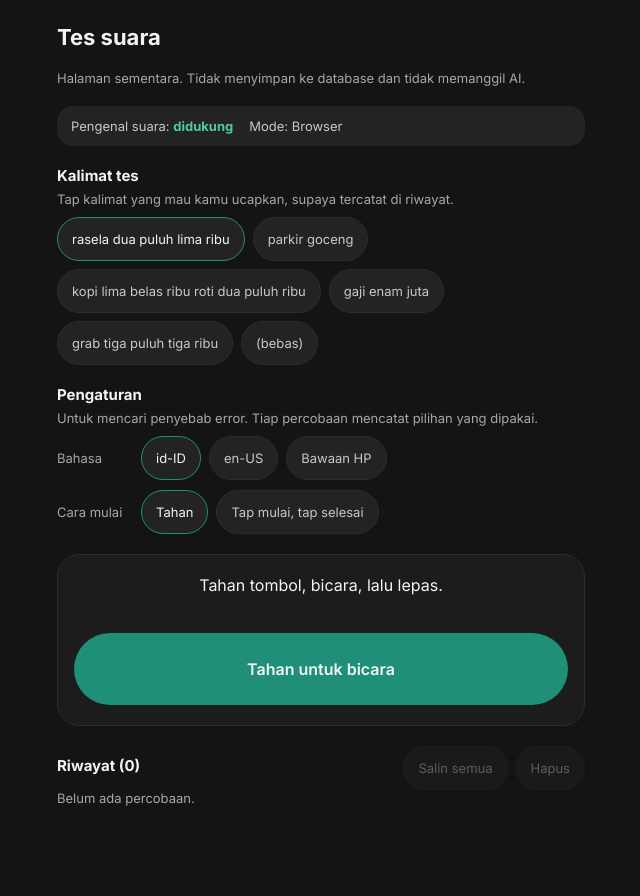
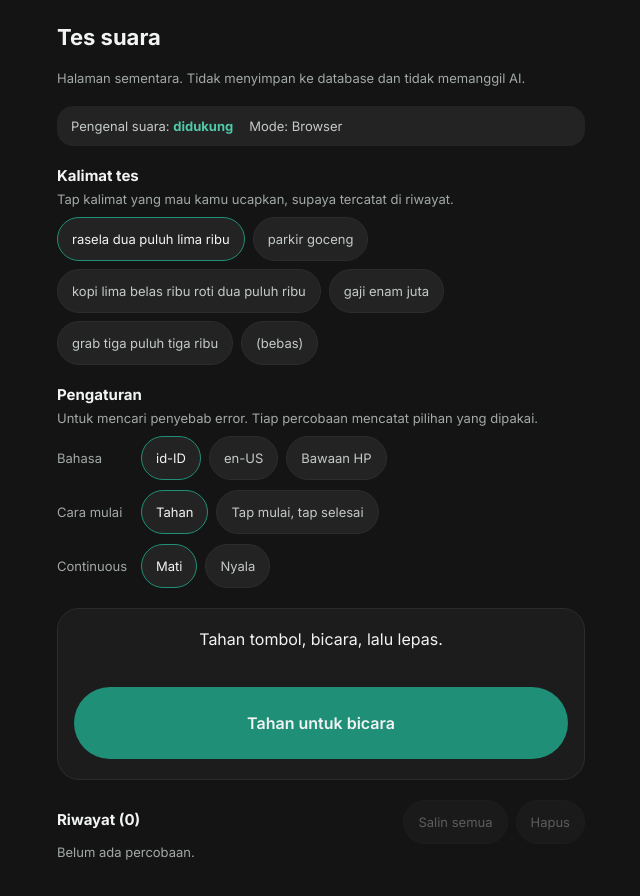
Before and after one commit to Kennethowen07/financialtracker, a Next.js app: page /tes-suara in a window 1280 px wide. Shown: the top 896 px of the page, without its empty margins (319-959 px from the left). Before the commit the page ends 854 px from the top, so only its background shows below. Built offline with nearby package versions, Linux system fonts and the light colour scheme.

Commit message:
Tes suara: pilihan continuous nyala/mati (default mati)
Ada laporan service-not-allowed di iOS hanya terjadi saat continuous
menyala. Pilihan ini ikut dicatat di riwayat. Riwayat lama dianggap
continuous nyala.

```diff
--- a/components/TesSuara.tsx
+++ b/components/TesSuara.tsx
@@ -2,7 +2,7 @@
 // Halaman /tes-suara: tahan untuk bicara, lalu catat apa yang dikembalikan browser dan hasil parser-nya.
 // Tujuannya mengecek pengenal suara bawaan (Web Speech API, id-ID) di iPhone, Safari dan PWA,
 // sebelum fitur aslinya dibangun. Setiap rekaman memakai objek pengenal baru (PRD).
-// Pilihan bahasa dan cara mulai ada untuk memisahkan penyebab error (mis. service-not-allowed di iOS).
+// Pilihan bahasa, cara mulai, dan continuous ada untuk memisahkan penyebab error (mis. service-not-allowed di iOS).
 import { useEffect, useRef, useState, useSyncExternalStore } from "react";
 import { bacaInput } from "@/lib/parser";
 
@@ -59,6 +59,8 @@ interface Percobaan {
   /** Kosong berarti bahasa bawaan HP. Tidak ada di riwayat lama. */
   bahasa?: string;
   cara?: Cara;
+  /** Riwayat lama (sebelum pilihan ini ada) selalu continuous. */
+  kontinu?: boolean;
   /** Jeda dari tombol dilepas sampai hasil akhir masuk. */
   jedaMs: number | null;
   parser: string;
@@ -130,7 +132,7 @@ function keTeks(riwayat: Percobaan[], info: string): string {
     .reverse()
     .map((p) =>
       [
-        `#${p.no} ${p.waktu} [${p.mode}, ${p.cara ?? "tahan"}, ${p.bahasa === undefined ? "id-ID" : p.bahasa || "bawaan"}] ${p.status}${p.error ? ` (${p.error})` : ""}${p.jedaMs !== null ? `, ${p.jedaMs} ms` : ""}`,
+        `#${p.no} ${p.waktu} [${p.mode}, ${p.cara ?? "tahan"}, ${p.bahasa === undefined ? "id-ID" : p.bahasa || "bawaan"}, continuous ${p.kontinu === false ? "mati" : "nyala"}] ${p.status}${p.error ? ` (${p.error})` : ""}${p.jedaMs !== null ? `, ${p.jedaMs} ms` : ""}`,
         ...(p.pesan ? [`  pesan  : ${p.pesan}`] : []),
         `  target : ${p.target ?? "-"}`,
         `  mentah : ${p.mentah || "(kosong)"}`,
@@ -152,6 +154,8 @@ export function TesSuara() {
   const [disalin, setDisalin] = useState(false);
   const [bahasa, setBahasa] = useState("id-ID");
   const [cara, setCara] = useState<Cara>("tahan");
+  // Default mati: ada laporan service-not-allowed di iOS hanya saat continuous nyala.
+  const [kontinu, setKontinu] = useState(false);
 
   const pengenal = useRef<PengenalSuara | null>(null);
   const sesi = useRef({ teks: "", aktif: false, selesai: true, dilepasPada: 0, error: "", pesan: "" });
@@ -180,6 +184,7 @@ export function TesSuara() {
       pesan: s.pesan || undefined,
       bahasa,
       cara,
+      kontinu,
       jedaMs: s.dilepasPada && status === "selesai" ? Date.now() - s.dilepasPada : null,
       parser: ringkasParser(teks),
     };
@@ -193,7 +198,7 @@ export function TesSuara() {
     const rec = new Kelas();
     if (bahasa) rec.lang = bahasa;
     rec.interimResults = true;
-    rec.continuous = true;
+    rec.continuous = kontinu;
     sesi.current = { teks: "", aktif: true, selesai: false, dilepasPada: 0, error: "", pesan: "" };
 
     rec.onresult = (ev) => {
@@ -318,6 +323,14 @@ export function TesSuara() {
             </button>
           ))}
         </div>
+        <div className="tes-daftar">
+          <span className="tes-label">Continuous</span>
+          {[false, true].map((k) => (
+            <button key={String(k)} type="button" className={k === kontinu ? "tes-kalimat aktif" : "tes-kalimat"} disabled={merekam || menunggu} onClick={() => setKontinu(k)}>
+              {k ? "Nyala" : "Mati"}
+            </button>
+          ))}
+        </div>
       </section>
 
       <section className="tes-rekam">
@@ -373,7 +386,8 @@ export function TesSuara() {
               <li key={p.no} className="tes-entri">
                 <div className="tes-entri-kepala">
                   <span>
-                    #{p.no} · {p.waktu} · {p.mode} · {p.cara ?? "tahan"} · {p.bahasa === undefined ? "id-ID" : p.bahasa || "bawaan"}
+                    #{p.no} · {p.waktu} · {p.mode} · {p.cara ?? "tahan"} · {p.bahasa === undefined ? "id-ID" : p.bahasa || "bawaan"} · continuous{" "}
+                    {p.kontinu === false ? "mati" : "nyala"}
                   </span>
                   <span className={p.status === "selesai" ? "tes-ok" : "tes-gagal"}>
                     {p.status}
```
